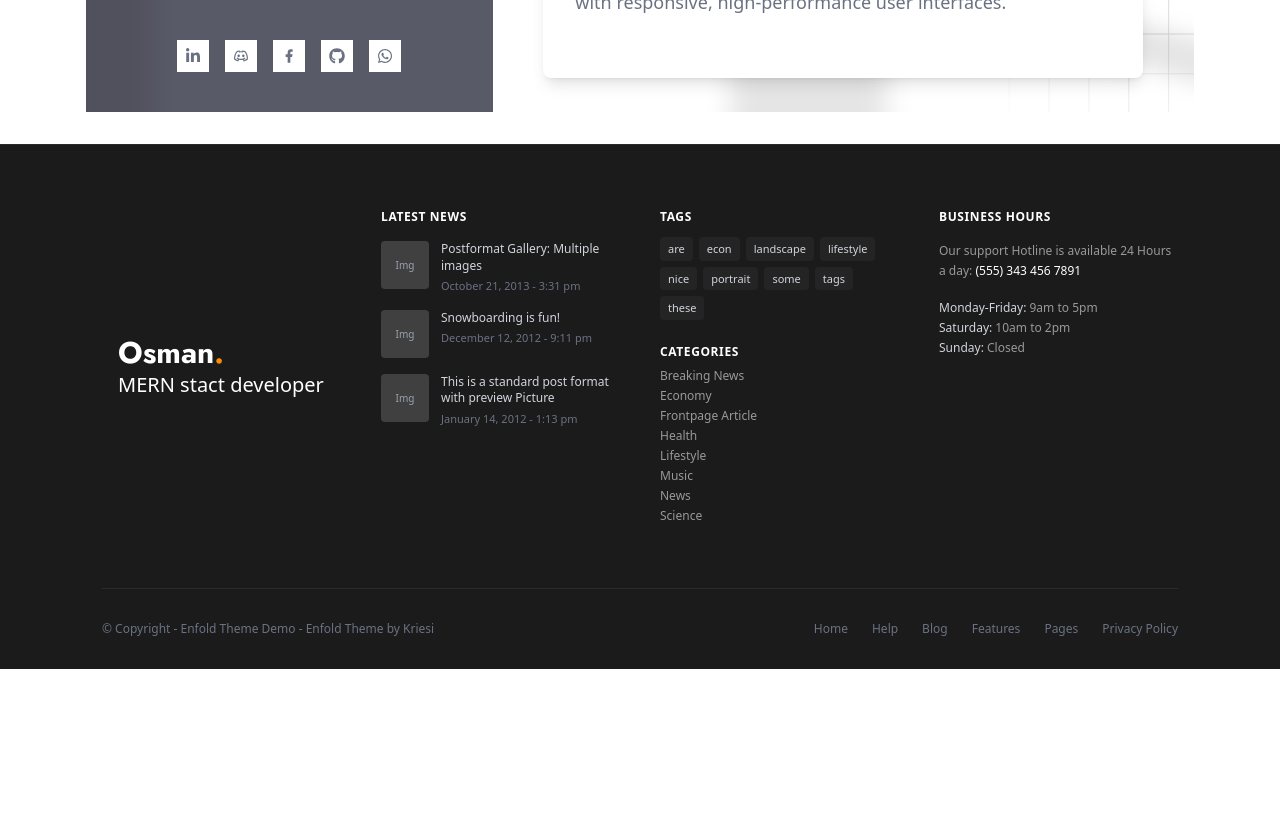
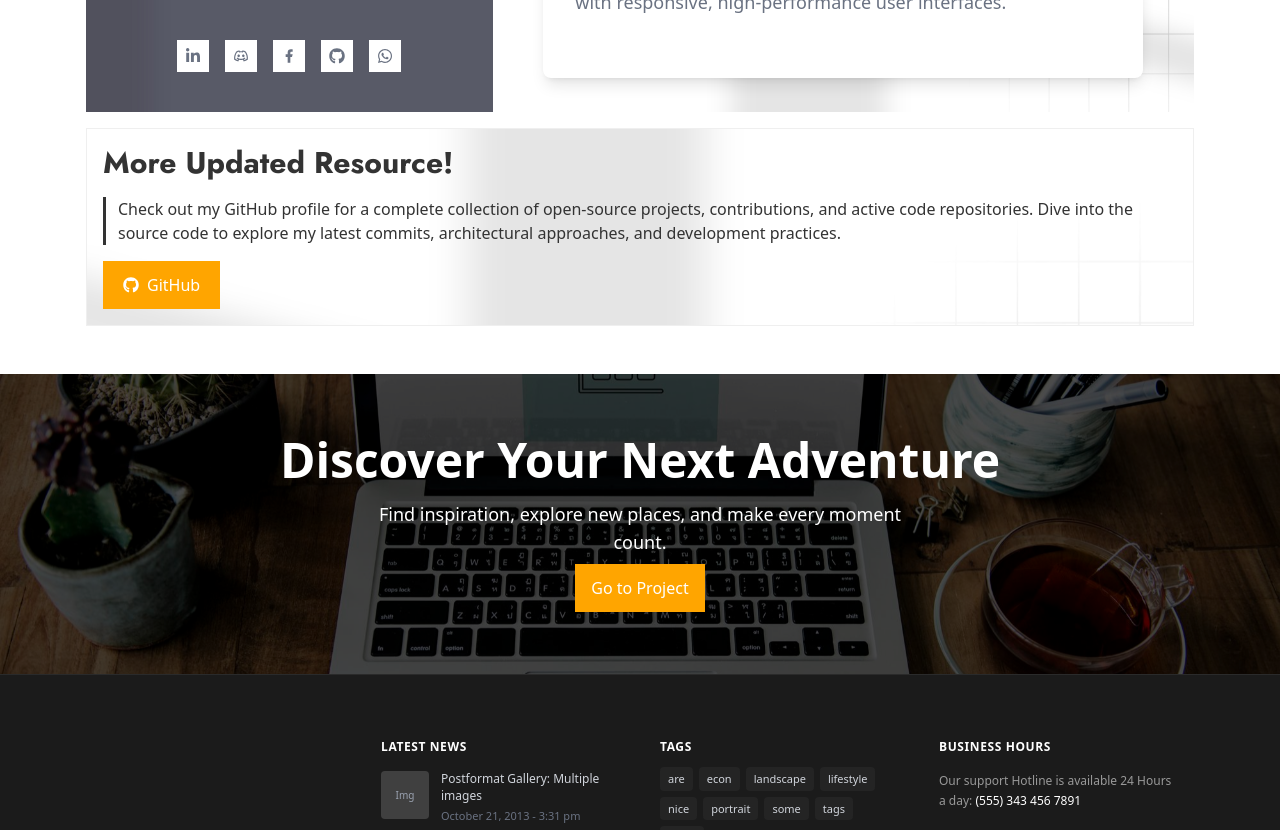
Before and after one commit to osman10/portfolio, a Next.js app: page / in a window 1280 px wide. Shown: the part 1320-2150 px from the top of the page. Before the commit the page ends 1989 px from the top, so only its background shows below. Built offline with nearby package versions, Linux system fonts and the light colour scheme.

Commit message:
Added Parallux background

```diff
--- a/app/components/CarouselSlider.tsx
+++ b/app/components/CarouselSlider.tsx
@@ -30,7 +30,8 @@ export default function CarouselSlider(): React.JSX.Element {
     {
       id: 3,
       image: imgThree,
-      text: 'On the server side, I engineer secure, high-capacity backends powered by Node.js and Express. From designing clean RESTful APIs and implementing robust authentication to structuring flexible.',    },
+      text: 'On the server side, I engineer secure, high-capacity backends powered by Node.js and Express. From designing clean RESTful APIs and implementing robust authentication to structuring flexible.',
+    },
     {
       id: 4,
       image: imgFour,
@@ -86,6 +87,6 @@ export default function CarouselSlider(): React.JSX.Element {
           </SwiperSlide>
         ))}
       </Swiper>
-    </div>
+    </div >
   );
 }
--- a/app/components/GitHub.tsx
+++ b/app/components/GitHub.tsx
@@ -5,8 +5,8 @@ import { FaGithub } from "react-icons/fa";
 const GitHub = () => {
     return (
         <div className="bg-white">
-            <div className="container mx-auto py-10 text-dark-grey  ">
-                <div className="flex flex-col gap-4 p-4 bg-[url('/images/bg3.png')] bg-cover bg-center border-1 border-light-grey">
+            <div className="container mx-auto my-4 py-4 text-dark-grey bg-[url('/images/bg3.png')] bg-cover bg-center border-1 border-light-grey ">
+                <div className="flex flex-col gap-4">
                     <h1 className="font-bold text-3xl font-jost">More Updated Resource!</h1>
                     <div className="border-l-3 border-dark-grey px-3">
                         <p className=""> Check out my GitHub profile for a complete collection of open-source projects, contributions, and active code repositories. Dive into the source code to explore my latest commits, architectural approaches, and development practices.
--- /dev/null
+++ b/app/components/Parallax.tsx
@@ -0,0 +1,27 @@
+
+
+const Parallax = () => {
+  return (
+    <div className="h-[300px] bg-[url('/images/bg4.jpg')] bg-fixed bg-cover bg-center">
+      <div className="bg-black/70">
+              <div className="container mx-auto px-4">
+        <div className="flex flex-col justify-center items-center h-[300px]">
+
+
+            <h1 className="text-center text-4xl font-bold text-white md:text-5xl">
+              Discover Your Next Adventure
+            </h1>
+            <p className="mt-4 max-w-xl text-center text-lg text-white">
+              Find inspiration, explore new places, and make every moment count.
+            </p>
+            <a href="/projects" className="px-4  py-3 text-white bg-light-orange hover:bg-dark-orange transition mt-2">Go to Project</a>
+
+
+        </div>
+      </div>
+      </div>
+    </div>
+  );
+};
+
+export default Parallax;
--- a/app/page.tsx
+++ b/app/page.tsx
@@ -6,6 +6,11 @@ import Link from "next/link";
 import { FaGithub, FaLinkedinIn, FaWhatsapp } from "react-icons/fa";
 import { RiDiscordLine, RiFacebookFill } from "react-icons/ri";
 import CarouselSlider from "./components/CarouselSlider";
+import GitHub from "./components/GitHub";
+import Parallax from "./components/Parallax";
+
+
+
 
 
 
@@ -58,7 +63,13 @@ const page = () => {
 
         <div className="flex flex-col lg:flex-row justify-between items-center">
           {/* left side-- where meet skills */}
-          <div className="w-full lg:flex-1 min-h-[30svh] sm:min-h-125 lg:min-h-150 bg-[url('/images/bg2.jpg')] bg-cover bg-center flex flex-col justify-between p-6 sm:p-10 text-white">
+          <motion.div
+            initial={{ opacity: 0, x: -80 }}
+            whileInView={{ opacity: 1, x: 0 }}
+            viewport={{ once: true, amount: 0.2 }}
+            transition={{ duration: 0.7, ease: "easeOut" }}
+            className="w-full lg:flex-1 min-h-[30svh] sm:min-h-125 lg:min-h-150 bg-[url('/images/bg2.jpg')] bg-cover bg-center flex flex-col justify-between p-6 sm:p-10 text-white"
+          >
             <h1 className="font-bold text-2xl flex items-center gap-2"><span><AiOutlineHome /></span>Osman.</h1>
             <h1 className="text-3xl sm:text-5xl uppercase font-light">Where ideas meet skills</h1>
             <p className="text-justify font-extralight text-sm sm:text-base">As a MERN stack developer, I build dynamic, scalable, and responsive web applications from the database up to the user interface.</p>
@@ -82,16 +93,23 @@ const page = () => {
                 <FaWhatsapp />
               </Link>
             </div>
-          </div>
+          </motion.div>
 
           {/* right side slider */}
-          <div className="w-full lg:flex-2 min-h-[50svh] sm:min-h-125 lg:min-h-150 flex justify-center items-center bg-[url('/images/bg3.png')] bg-cover bg-center p-4 sm:p-6">
+          <motion.div
+            initial={{ opacity: 0, x: 80 }}
+            whileInView={{ opacity: 1, x: 0 }}
+            viewport={{ once: true, amount: 0.2 }}
+            transition={{ duration: 0.7, ease: "easeOut" }}
+            className="w-full lg:flex-2 min-h-[50svh] sm:min-h-125 lg:min-h-150 flex justify-center items-center bg-[url('/images/bg3.png')] bg-cover bg-center p-4 sm:p-6"
+          >
             <CarouselSlider />
-          </div>
+          </motion.div>
         </div>
+         <GitHub/>
       </div>
 
-
+        <Parallax/>
 
     </>
   );
```
Also changed, not shown: public/images/bg4.jpg (added).
